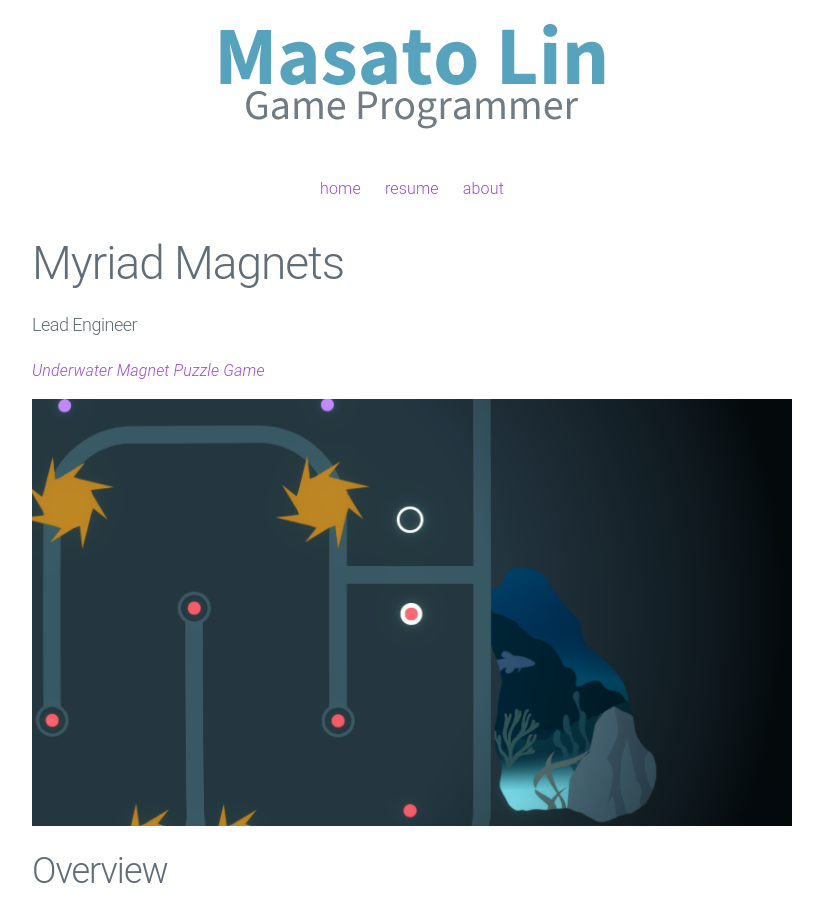
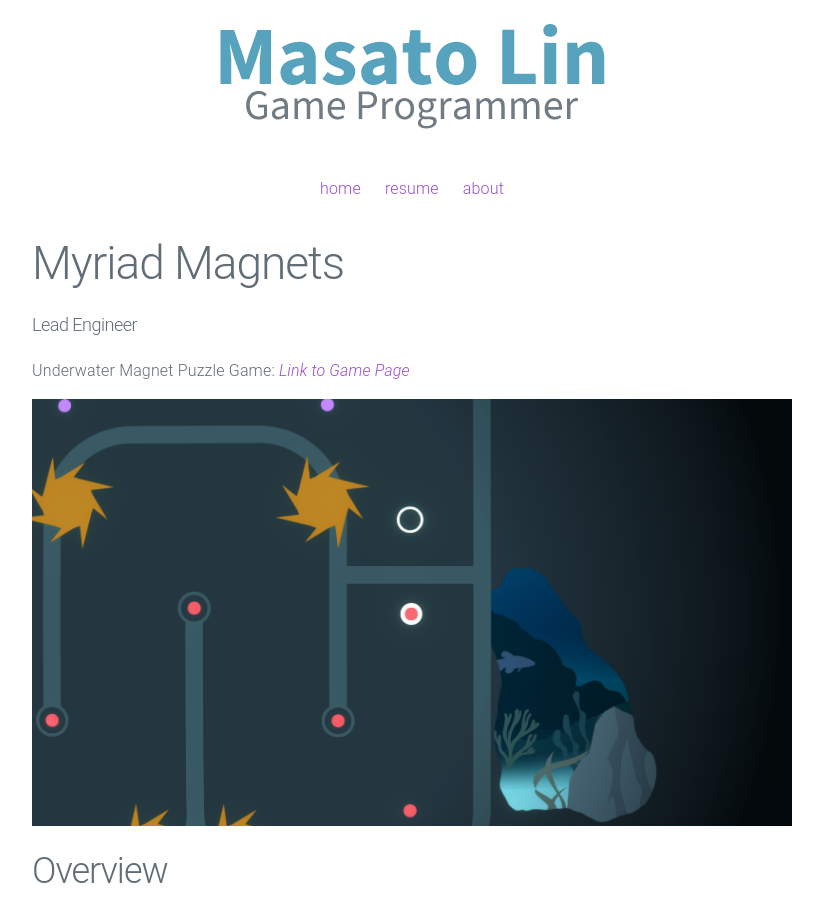
Before and after one commit to masatolin/masatolin.github.io, a Jekyll site: the page built from _posts/2022-12-20-myriadmagnets.md, in a window 1280 px wide and 900 px high. Shown: the whole window, without its empty margins (228-1051 px from the left). Built offline with Jekyll 4.4.1, drawn with Linux system fonts in a browser that asks for light colours.

Commit message:
Update 2022-12-20-myriadmagnets.md

```diff
--- a/_posts/2022-12-20-myriadmagnets.md
+++ b/_posts/2022-12-20-myriadmagnets.md
@@ -6,7 +6,7 @@ date:   2022-09-08 15:39:40
 preview: /assets/Images/MyriadMagnets_Preview.png
 ---
 
-[_Underwater Magnet Puzzle Game_](https://dwagon6.itch.io/myriad-magnets)
+Underwater Magnet Puzzle Game: [_Link to Game Page_](https://dwagon6.itch.io/myriad-magnets)
 
 ![Picture 1](/assets/Images/MyriadMagnets_Full.png)
 
```
